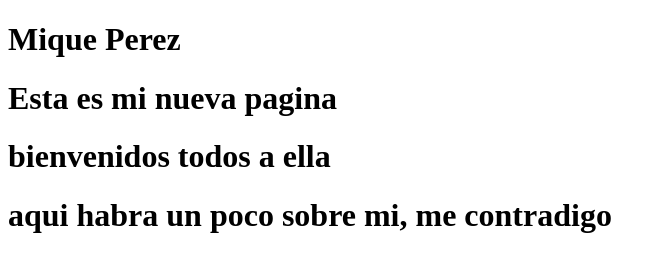
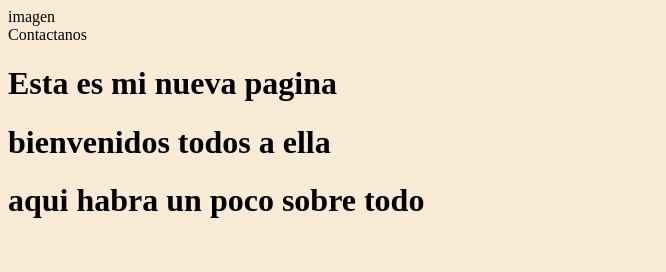
Before and after one commit to AaRonRoa11/curso_git, a plain HTML site: page index.html in a window 1280 px wide. Shown: the whole page, without its empty margins (0-666 px from the left). Drawn offline with Linux system fonts and the light colour scheme.

Commit message:
sexto commit

```diff
--- a/index.html
+++ b/index.html
@@ -3,14 +3,15 @@
 <head>
     <meta charset="UTF-8">
     <meta name="viewport" content="width=device-width, initial-scale=1.0">
-    <title>Documento nuevecito</title>
+    <title>mi pagina web</title>
     <link rel="stylesheet" href="style.css">
 </head>
-<h1>Mique Perez</h1>
 <body>
+    <div>imagen</div>
+    <header>Contactanos
+    </header>
     <h1>Esta es mi nueva pagina</h1>
     <h1>bienvenidos todos a ella</h1>
-    <h1>aqui habra un poco sobre mi, me contradigo</h1>
-
+    <h1>aqui habra un poco sobre todo</h1>
 </body>
 </html>
--- a/style.css
+++ b/style.css
@@ -0,0 +1,7 @@
+body{background-color: antiquewhite;}
+
+
+
+h1{
+color: black;
+}
```
